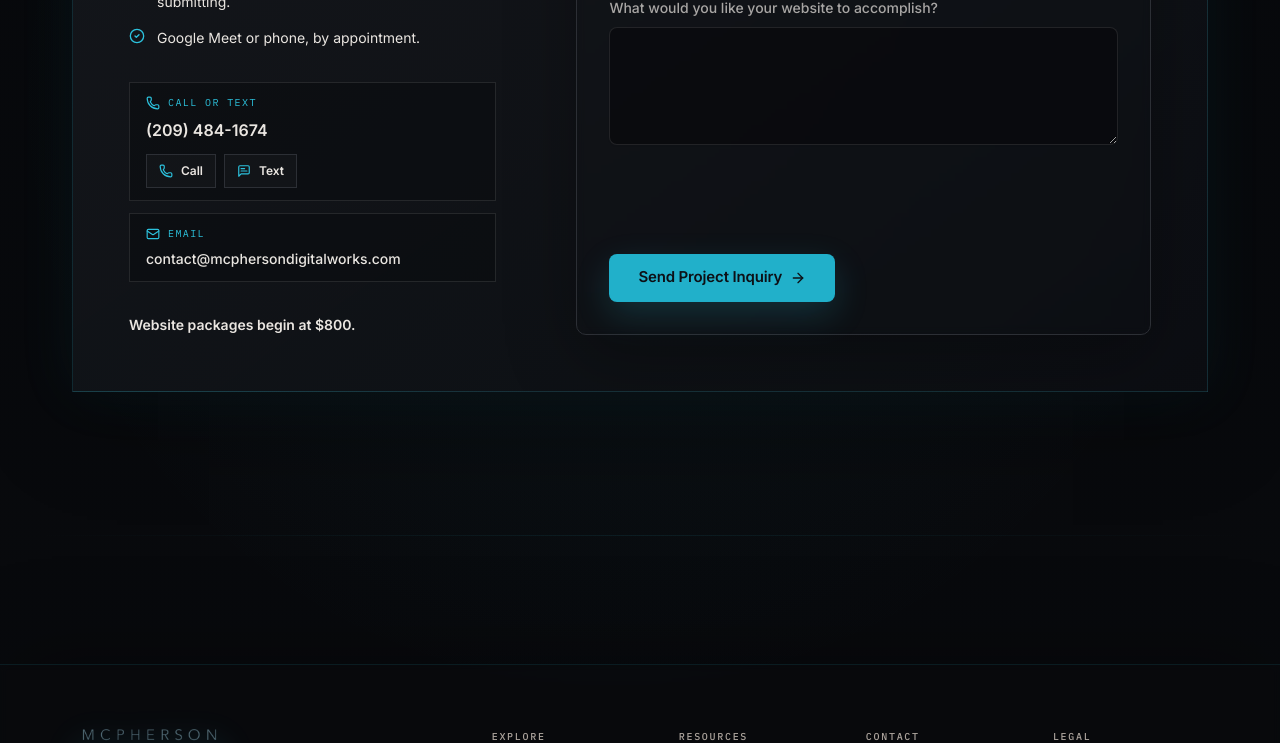
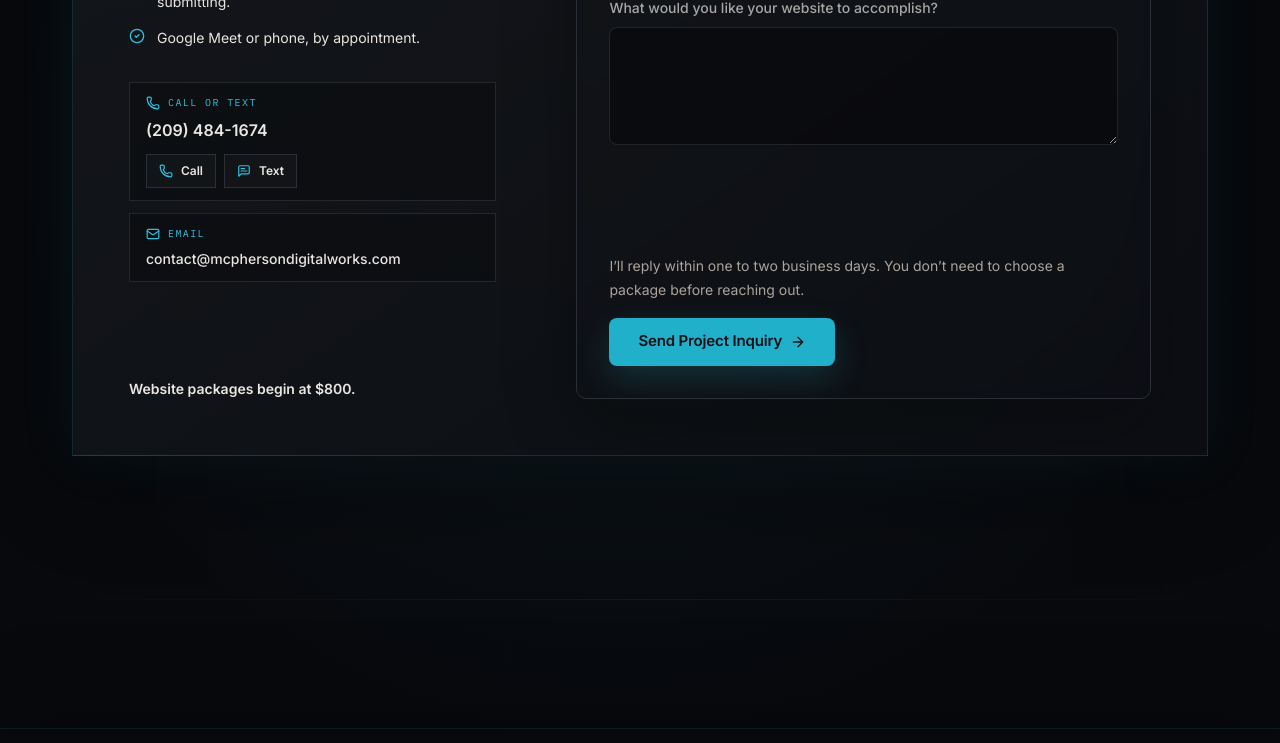
Before and after one commit to mcphe103/mdw-site, a Next.js app: page /modesto-web-design in a window 1280 px wide. Shown: the part 3765-4508 px from the top of the page. Built offline with nearby package versions, Linux system fonts and the light colour scheme; no server answers.

Commit message:
Explain client benefits and the experience of working directly with Matthew

```diff
--- a/components/project-intake/InquiryForm.tsx
+++ b/components/project-intake/InquiryForm.tsx
@@ -198,6 +198,7 @@ export function InquiryForm({ idPrefix, className, onSuccess }: InquiryFormProps
       </div>
 
       <div className="mt-1 md:col-span-2">
+        <p className="mb-4 text-sm leading-6 text-base-mute">I’ll reply within one to two business days. You don’t need to choose a package before reaching out.</p>
         {error && (
           <p role="alert" className="mb-4 border-l border-destructive bg-destructive/10 px-4 py-3 text-sm leading-6 text-destructive-foreground">
             {error}
```
